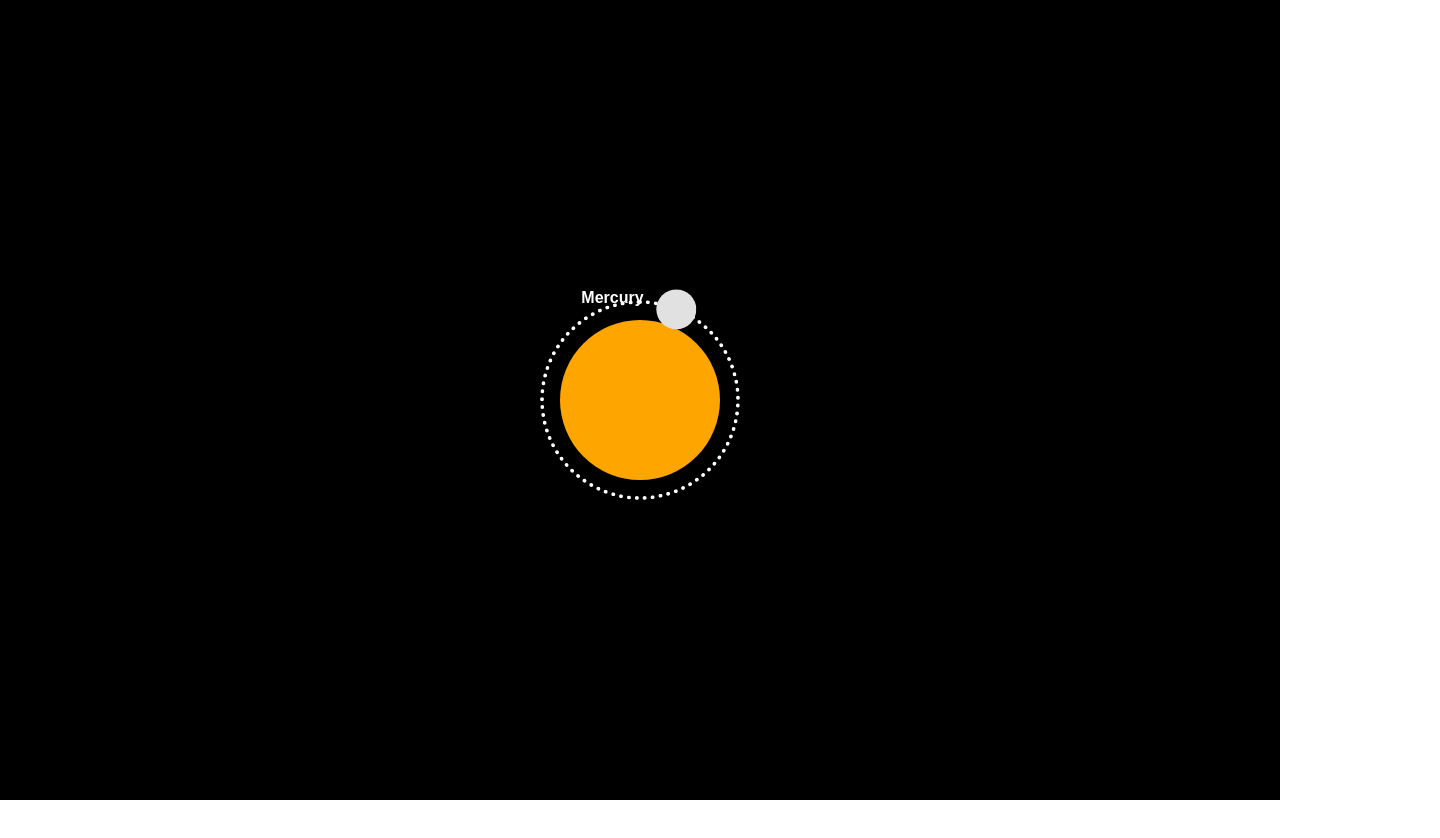
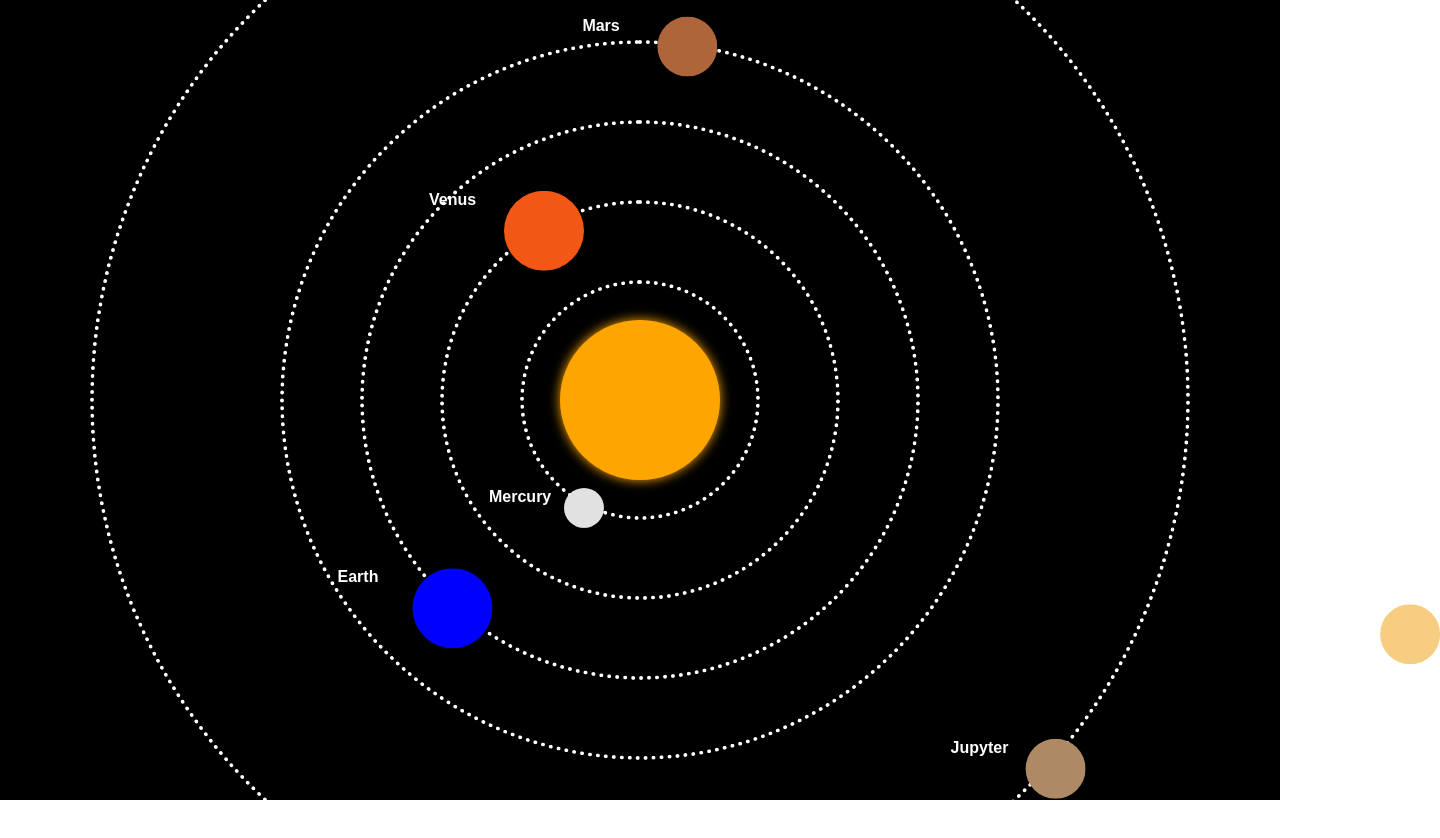
Before and after one commit to PChaparro/solar-system-css-animations-course, a plain HTML site: page index.html in a window 1280 px wide. Shown: the whole page, 1440 px wide, since content can reach past the window. Before the commit the page ends 800 px from the top, so only its background shows below. Drawn offline with Linux system fonts and the light colour scheme.

Commit message:
:sparkles: Add some others planets

```diff
--- a/index.html
+++ b/index.html
@@ -15,6 +15,31 @@
           <p>Mercury</p>
         </div>
       </div>
+      <div class="venus-orbit centered rounded">
+        <div class="venus rounded">
+          <p>Venus</p>
+        </div>
+      </div>
+      <div class="earth-orbit centered rounded">
+        <div class="earth rounded">
+          <p>Earth</p>
+        </div>
+      </div>
+      <div class="mars-orbit centered rounded">
+        <div class="mars rounded">
+          <p>Mars</p>
+        </div>
+      </div>
+      <div class="jupyter-orbit centered rounded">
+        <div class="jupyter rounded">
+          <p>Jupyter</p>
+        </div>
+      </div>
+      <div class="saturn-orbit centered rounded">
+        <div class="saturn rounded">
+          <p>Saturn</p>
+        </div>
+      </div>
     </main>
   </body>
 </html>
--- a/styles.css
+++ b/styles.css
@@ -43,11 +43,13 @@ div p {
   width: 160px;
   height: 160px;
   background-color: orange;
+
+  box-shadow: 0 0 12px orange;
 }
 
 .mercury-orbit {
-  width: 200px;
-  height: 200px;
+  width: 240px;
+  height: 240px;
   border: 4px dotted white;
 }
 
@@ -55,22 +57,162 @@ div p {
   position: absolute;
 
   /* Center - planet radius */
-  top: calc(100px - 20px);
-  left: calc(100px - 20px);
+  top: calc(120px - 20px);
+  left: calc(120px - 20px);
 
   width: 40px;
   height: 40px;
   background-color: #e1e1e1;
 
-  animation: mercury-orbit 2s infinite ease;
+  animation: mercury-orbit 1.5s infinite linear;
+}
+
+.venus-orbit {
+  width: 400px;
+  height: 400px;
+  border: 4px dotted white;
+}
+
+.venus {
+  position: absolute;
+
+  top: calc(200px - 40px);
+  left: calc(200px - 40px);
+
+  width: 80px;
+  height: 80px;
+  background-color: #f15815;
+
+  animation: venus-orbit 3s infinite linear;
+}
+
+.earth-orbit {
+  width: 560px;
+  height: 560px;
+  border: 4px dotted white;
+}
+
+.earth {
+  position: absolute;
+
+  top: calc(280px - 40px);
+  left: calc(280px - 40px);
+
+  width: 80px;
+  height: 80px;
+  background-color: blue;
+
+  animation: earth-orbit 3.65s infinite linear;
+}
+
+.mars-orbit {
+  width: 720px;
+  height: 720px;
+  border: 4px dotted white;
+}
+
+.mars {
+  position: absolute;
+
+  top: calc(360px - 30px);
+  left: calc(360px - 30px);
+
+  width: 60px;
+  height: 60px;
+  background-color: #ae653a;
+
+  animation: mars-orbit 6.5s infinite linear;
+}
+
+.jupyter-orbit {
+  width: 1100px;
+  height: 1100px;
+  border: 4px dotted white;
+}
+
+.jupyter {
+  position: absolute;
+
+  top: calc(550px - 30px);
+  left: calc(550px - 30px);
+
+  width: 60px;
+  height: 60px;
+  background-color: #ad8965;
+
+  animation: jupyter-orbit 43.32s infinite linear;
+}
+
+.saturn-orbit {
+  width: 1600px;
+  height: 1600px;
+  border: 4px dotted white;
+}
+
+.saturn {
+  position: absolute;
+
+  top: calc(800px - 30px);
+  left: calc(800px - 30px);
+
+  width: 60px;
+  height: 60px;
+  background-color: #f7cd81;
+
+  animation: saturn-orbit 107.6s infinite linear;
 }
 
 /* Animations */
 @keyframes mercury-orbit {
   0% {
-    transform: rotate(0deg) translateX(100px) rotate(0deg);
+    transform: rotate(0deg) translateX(120px) rotate(0deg);
   }
   100% {
-    transform: rotate(360deg) translateX(100px) rotate(-360deg);
+    transform: rotate(360deg) translateX(120px) rotate(-360deg);
   }
 }
+
+@keyframes venus-orbit {
+  0% {
+    transform: rotate(0deg) translateX(200px) rotate(0deg);
+  }
+  100% {
+    transform: rotate(360deg) translateX(200px) rotate(-360deg);
+  }
+}
+
+@keyframes earth-orbit {
+  0% {
+    transform: rotate(0deg) translateX(280px) rotate(0deg);
+  }
+  100% {
+    transform: rotate(360deg) translateX(280px) rotate(-360deg);
+  }
+}
+
+@keyframes mars-orbit {
+  0% {
+    transform: rotate(0deg) translateX(360px) rotate(0deg);
+  }
+  100% {
+    transform: rotate(360deg) translateX(360px) rotate(-360deg);
+  }
+}
+
+@keyframes jupyter-orbit {
+  0% {
+    transform: rotate(0deg) translateX(550px) rotate(0deg);
+  }
+  100% {
+    transform: rotate(360deg) translateX(550px) rotate(-360deg);
+  }
+}
+
+@keyframes saturn-orbit {
+  0% {
+    transform: rotate(0deg) translateX(800px) rotate(0deg);
+  }
+  100% {
+    transform: rotate(360deg) translateX(800px) rotate(-360deg);
+  }
+}
```
